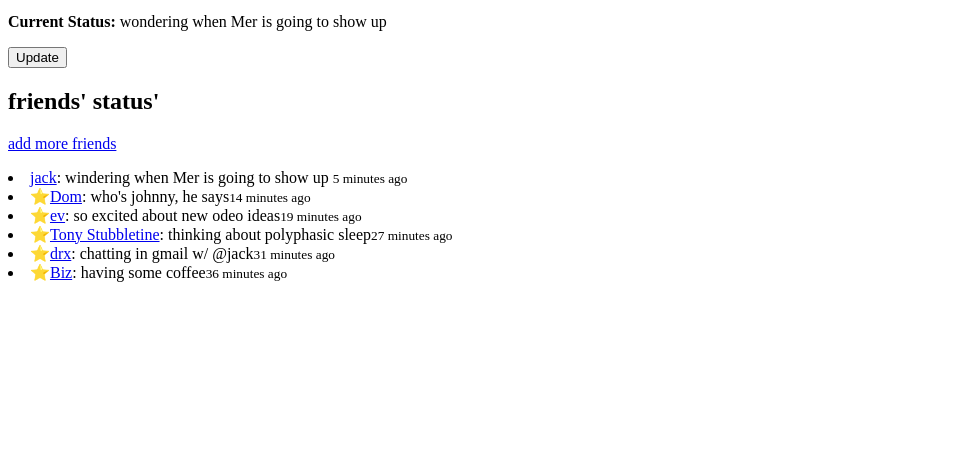
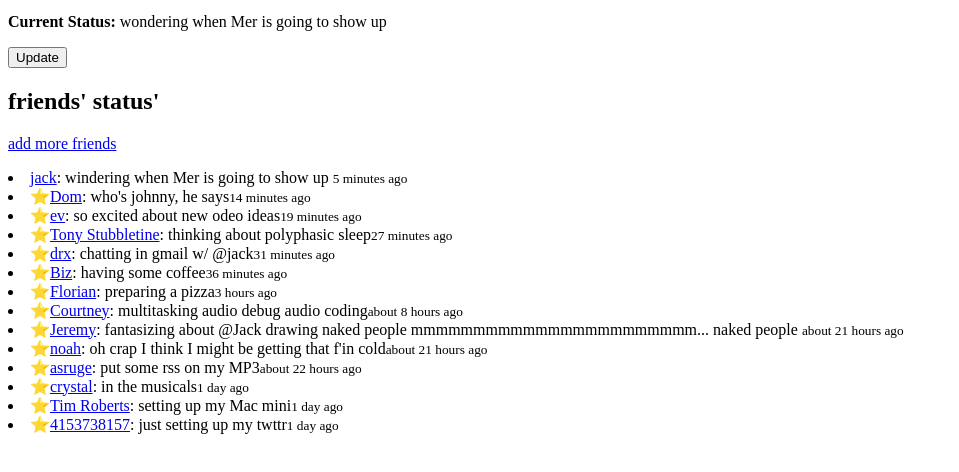
Before and after one commit to owen-dearman/html-twitter-base, a website: page index.html in a window 1280 px wide. Shown: the part 202-674 px from the top of the page, without its empty margins (0-959 px from the left). Drawn offline with Linux system fonts and the light colour scheme.

Commit message:
added all friend status'

```diff
--- a/index.html
+++ b/index.html
@@ -54,6 +54,42 @@
               >36 minutes ago
             </small>
           </li>
+          <li>
+            ⭐<a href="#">Florian</a>: preparing a pizza<small
+              >3 hours ago
+            </small>
+          </li>
+          <li>
+            ⭐<a href="#">Courtney</a>: multitasking audio debug audio
+            coding<small>about 8 hours ago </small>
+          </li>
+          <li>
+            ⭐<a href="#">Jeremy</a>: fantasizing about @Jack drawing naked
+            people mmmmmmmmmmmmmmmmmmmmmmm... naked people
+            <small>about 21 hours ago </small>
+          </li>
+          <li>
+            ⭐<a href="#">noah</a>: oh crap I think I might be getting that f'in
+            cold<small>about 21 hours ago </small>
+          </li>
+          <li>
+            ⭐<a href="#">asruge</a>: put some rss on my MP3<small
+              >about 22 hours ago
+            </small>
+          </li>
+          <li>
+            ⭐<a href="#">crystal</a>: in the musicals<small>1 day ago </small>
+          </li>
+          <li>
+            ⭐<a href="#">Tim Roberts</a>: setting up my Mac mini<small
+              >1 day ago
+            </small>
+          </li>
+          <li>
+            ⭐<a href="#">4153738157</a>: just setting up my twttr<small
+              >1 day ago
+            </small>
+          </li>
         </uo>
       </list-friends-status>
     </friend-status>
```
